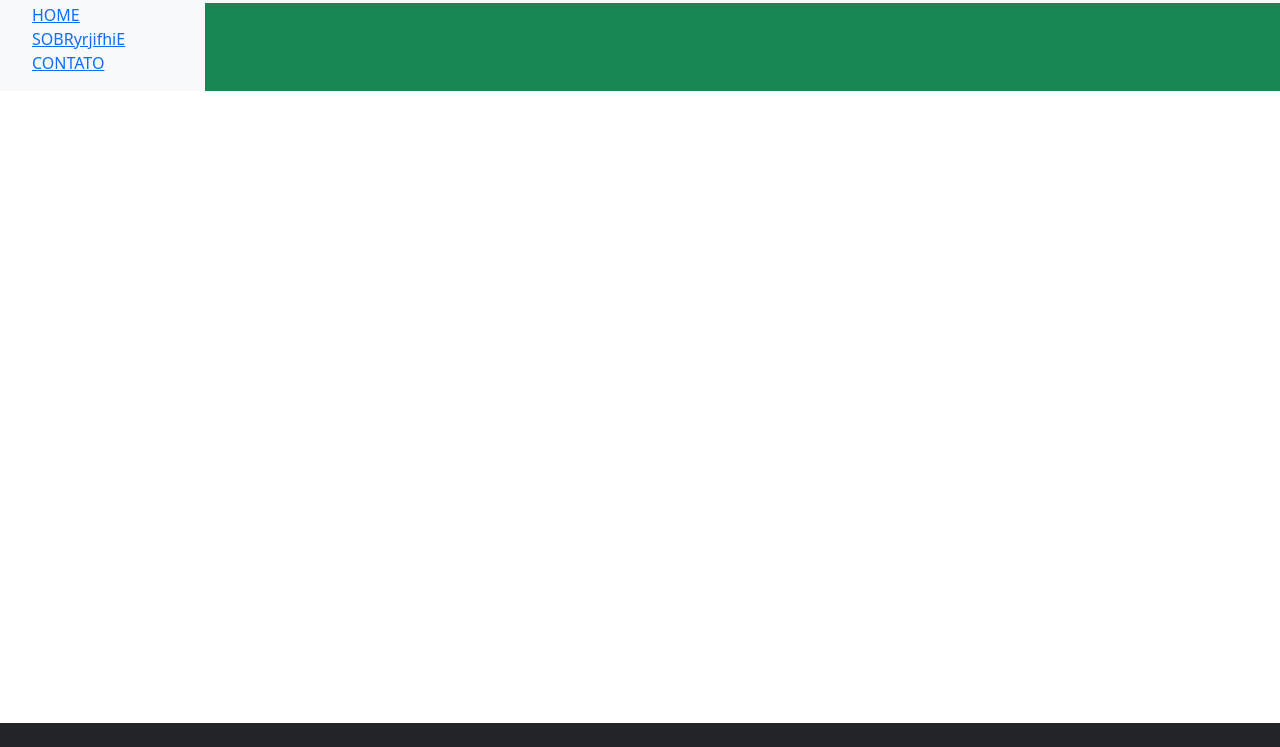
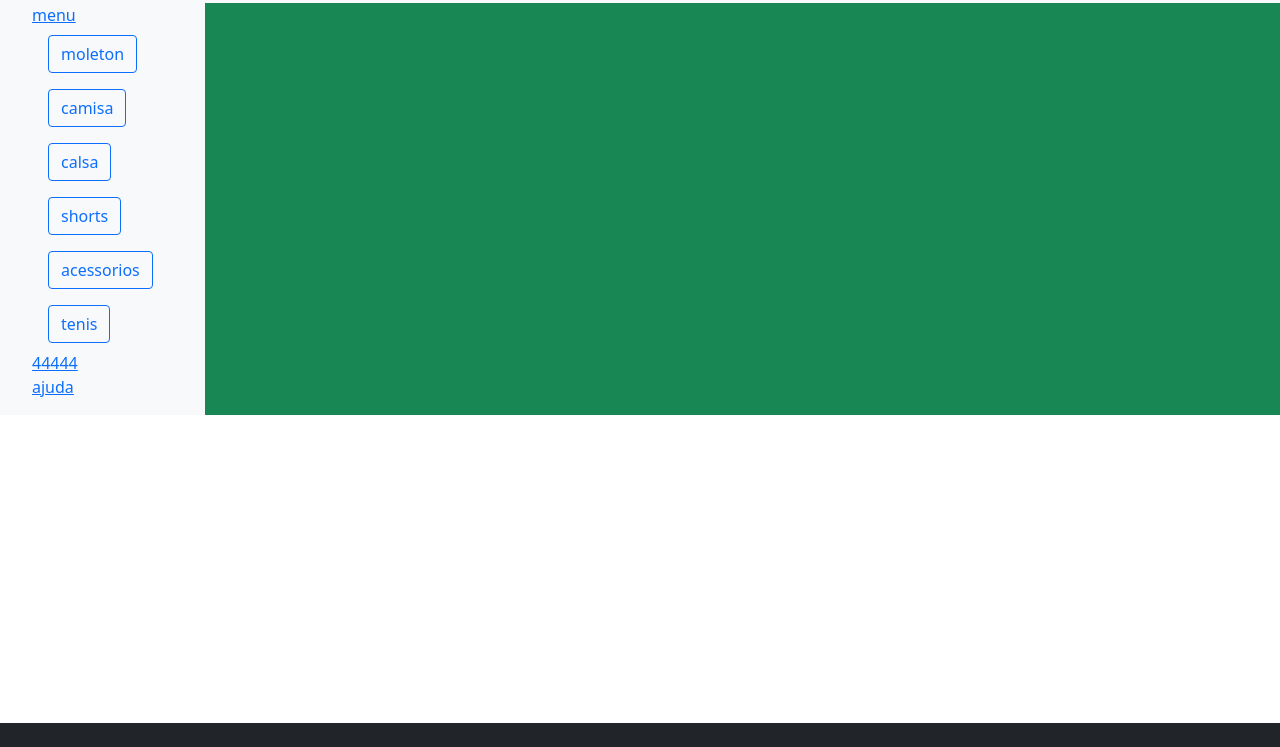
Before and after one commit to bolachinha133/sit, a plain HTML site: page Index.html in a window 1280 px wide. Shown: the part 53-800 px from the top of the page. Drawn offline with nearby package versions, Linux system fonts and the light colour scheme.

Commit message:
fdfghgfghh

```diff
--- a/Index.html
+++ b/Index.html
@@ -5,7 +5,7 @@
     <meta charset="UTF-8">
     <meta http-equiv="X-UA-Compatible" content="IE=edge">
     <meta name="viewport" content="width=device-width, initial-scale=1.0">
-    <title>torta de limao</title>
+    <title>solu</title>
     <link rel="stylesheet" href="css/reset.css">
     <link rel="stylesheet" href="css/base.css">
     <!-- Latest compiled and minified CSS -->
@@ -26,13 +26,29 @@
             <nav>
                 <ul>
                     <li>
-                        <a href="Index.html">HOME</a>
+                        <a href="Index.html">menu</a>
+                        <li class="nav-item">
+                            <a class="nav-link" href="#"><button type="button" class="btn btn-outline-primary">moleton</button><br/></a >
+                          </li>
+                          <li class="nav-item">
+                            <a class="nav-link" href="#"><button type="button" class="btn btn-outline-primary">camisa</button><br/> </a>
+                          </li><li class="nav-item">
+                            <a class="nav-link" href="#"><button type="button" class="btn btn-outline-primary">calsa</button><br/> </a>
+                          </li>
+                          <li class="nav-item">
+                            <a class="nav-link" href="#"><button type="button" class="btn btn-outline-primary">shorts</button><br/></a>
+                          </li><li class="nav-item">
+                            <a class="nav-link" href="#"><button type="button" class="btn btn-outline-primary">acessorios</button><br/></a>
+                          </li>
+                          <li class="nav-item">
+                            <a class="nav-link" href="#"><button type="button" class="btn btn-outline-primary">tenis</button><br/></a>
+                          </li>
                     </li>
                     <li>
-                        <a href="">SOBRyrjifhiE</a>
+                        <a href="">44444</a>
                     </li>
                     <li>
-                        <a href="">CONTATO</a>
+                        <a href="">ajuda</a>
                     </li>
                 </ul>
             </nav>
@@ -43,9 +59,9 @@
         </div>
     </div>
         <div class="row bg-dark fixed-bottom" id="rodape">f
-            <div class="col1">
+            <div class="row-1">
             </div>
-            <div class="cal">
+            <div class="cal1">
             </div>
         </div>
 </body>
```
